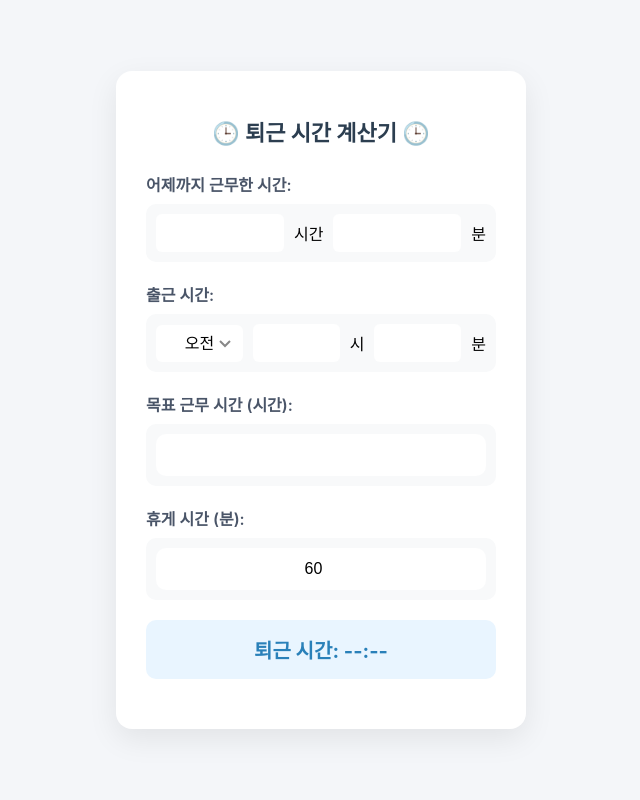
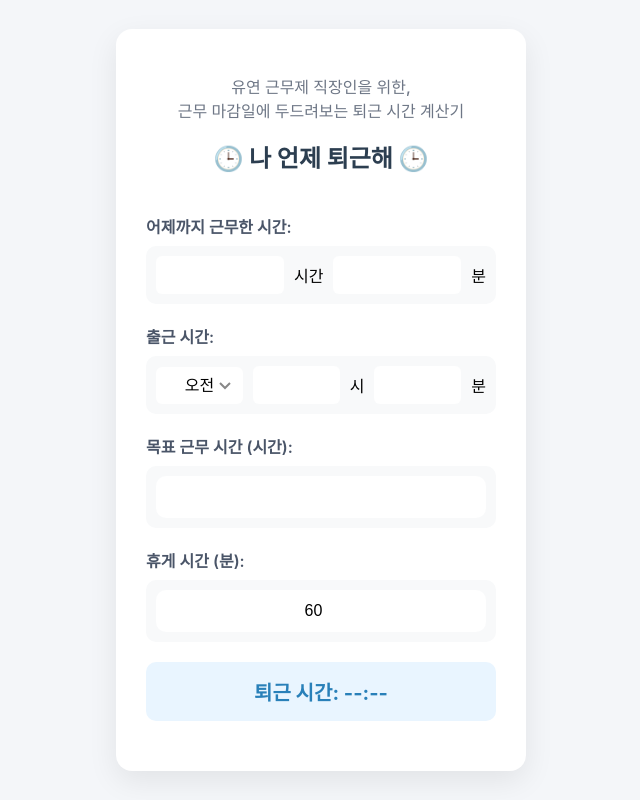
Before and after one commit to misung-dev/time-off-calculator, a plain HTML site: page index.html in a window 1280 px wide. Shown: the whole page, without its empty margins (319-959 px from the left). Drawn offline with Linux system fonts and the light colour scheme.

Commit message:
modify: 타이틀 수정 및 description 추가

```diff
--- a/index.html
+++ b/index.html
@@ -8,7 +8,11 @@
   </head>
   <body>
     <div class="container">
-      <h1>🕒 퇴근 시간 계산기 🕒</h1>
+      <p>
+        유연 근무제 직장인을 위한, <br />근무 마감일에 두드려보는 퇴근 시간
+        계산기
+      </p>
+      <h1>🕒 나 언제 퇴근해 🕒</h1>
 
       <div class="input-group">
         <label>어제까지 근무한 시간:</label>
--- a/style.css
+++ b/style.css
@@ -25,11 +25,26 @@ body {
   box-shadow: 0 15px 40px rgba(0, 0, 0, 0.1);
 }
 
+.container p:first-of-type {
+  color: #4a5568;
+  text-align: center;
+  font-size: 16px;
+  line-height: 1.5;
+  opacity: 0.8;
+  font-weight: 500;
+  transition: all 0.3s ease;
+}
+
+.container p:first-of-type:hover {
+  opacity: 1;
+  color: #2c3e50;
+}
+
 h1 {
   color: #2c3e50;
   text-align: center;
-  margin-bottom: 25px;
-  font-size: 22px;
+  margin-bottom: 40px;
+  font-size: 24px;
   font-weight: 700;
 }
 
```
